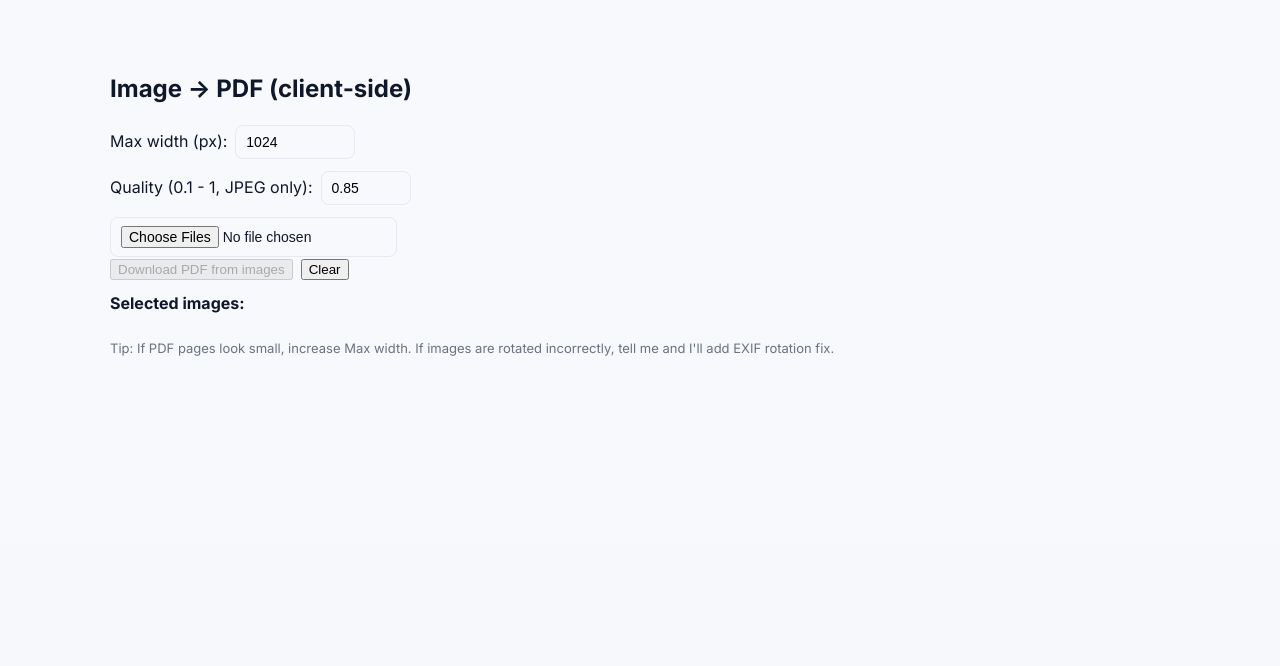
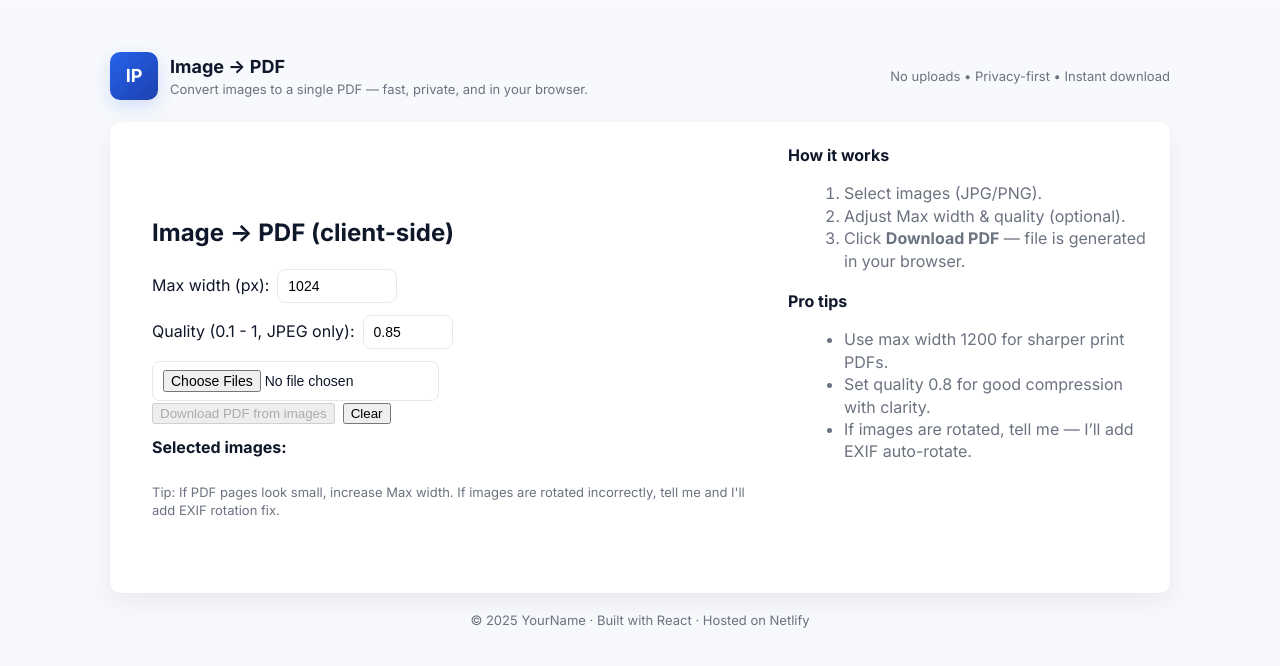
Before and after one commit to Lokesh0336/Lokeshpdf, a React (Vite) app: page / in a window 1280 px wide. Shown: the top 666 px of the page. Built offline with nearby package versions, Linux system fonts and the light colour scheme.

Commit message:
Update App.jsx

```diff
--- a/src/App.jsx
+++ b/src/App.jsx
@@ -1,10 +1,46 @@
 import React from "react";
 import ImageToPdf from "./components/ImageToPdf";
+import "./index.css";
 
 export default function App() {
   return (
-    <div>
-      <ImageToPdf />
+    <div className="container">
+      <header className="header" role="banner">
+        <div className="brand">
+          <div className="logo">IP</div>
+          <div>
+            <div className="title">Image → PDF</div>
+            <div className="subtitle">Convert images to a single PDF — fast, private, and in your browser.</div>
+          </div>
+        </div>
+        <div className="subtitle">No uploads • Privacy-first • Instant download</div>
+      </header>
+
+      <main>
+        <div className="card" role="main">
+          <div className="left">
+            <ImageToPdf />
+          </div>
+
+          <aside className="right">
+            <div style={{ fontWeight: 700, marginBottom: 8 }}>How it works</div>
+            <ol style={{ color: "var(--muted)", marginLeft: 16 }}>
+              <li>Select images (JPG/PNG).</li>
+              <li>Adjust Max width & quality (optional).</li>
+              <li>Click <strong>Download PDF</strong> — file is generated in your browser.</li>
+            </ol>
+
+            <div style={{ marginTop: 18, fontWeight: 700 }}>Pro tips</div>
+            <ul style={{ color: "var(--muted)", marginLeft: 16 }}>
+              <li>Use max width 1200 for sharper print PDFs.</li>
+              <li>Set quality 0.8 for good compression with clarity.</li>
+              <li>If images are rotated, tell me — I’ll add EXIF auto-rotate.</li>
+            </ul>
+          </aside>
+        </div>
+
+        <div className="footer">© {new Date().getFullYear()} YourName · Built with React · Hosted on Netlify</div>
+      </main>
     </div>
   );
 }
```
